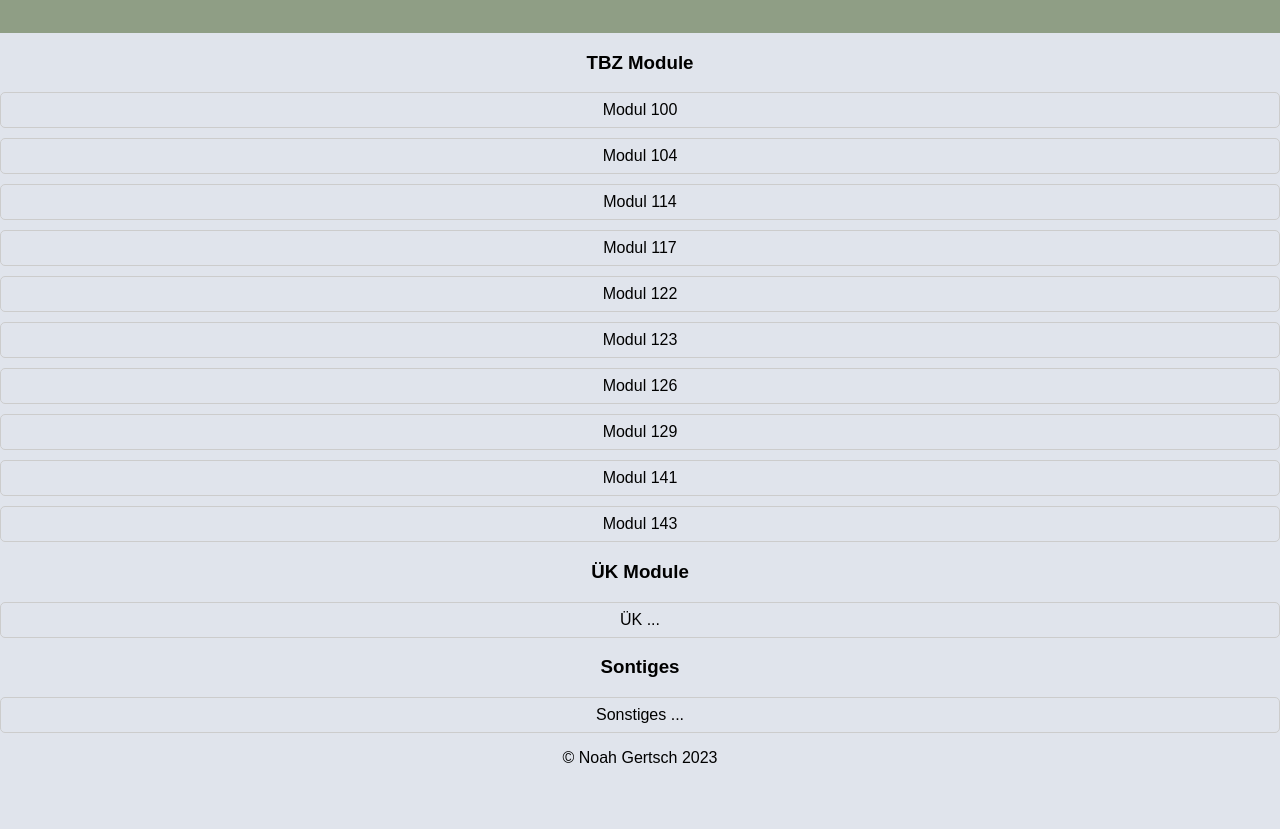
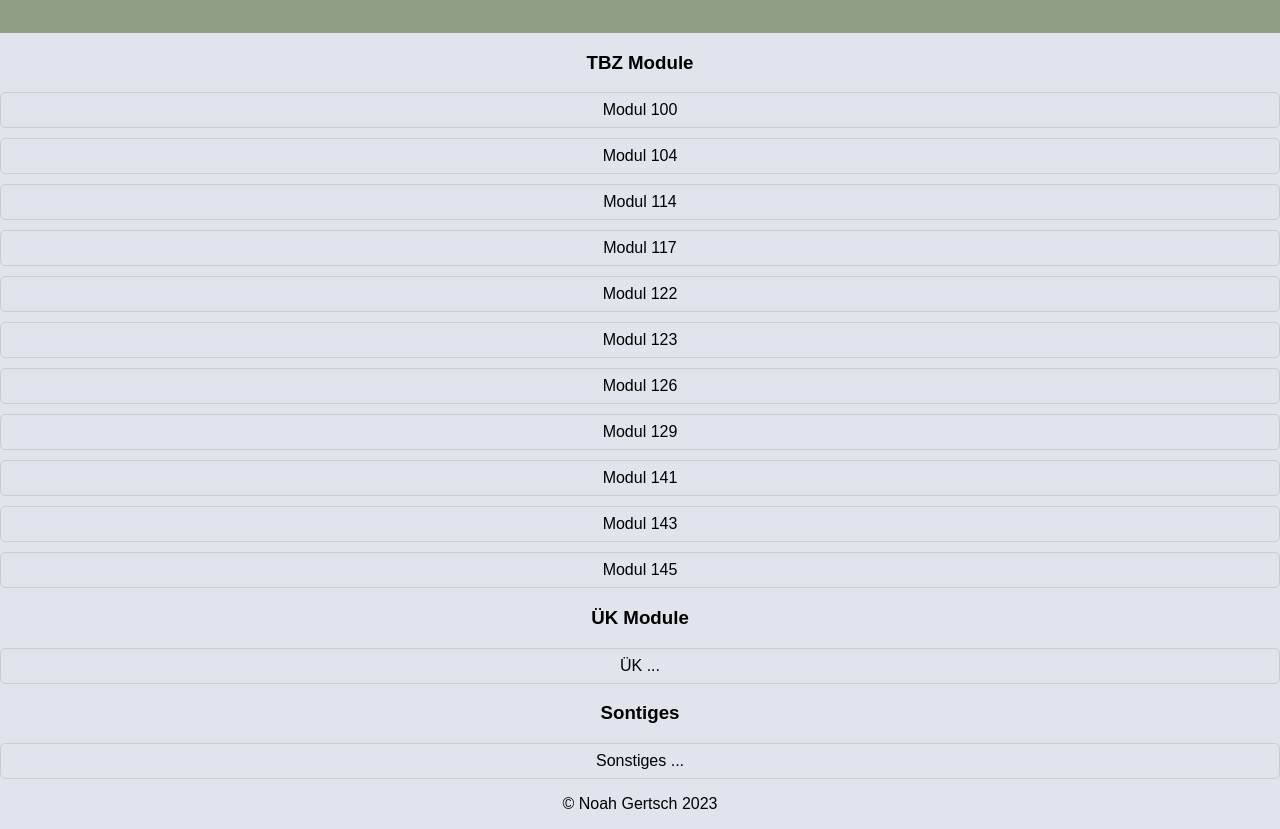
Before and after one commit to NG0O/it.mazepin.ch, a plain HTML site: page index.html in a window 1280 px wide. Shown: the part 121-950 px from the top of the page. Before the commit the page ends 904 px from the top, so only its background shows below. Drawn offline with Linux system fonts and the light colour scheme.

Commit message:
Update index.html

```diff
--- a/index.html
+++ b/index.html
@@ -26,6 +26,7 @@
       <li><a href="/Modul/129/index.html">Modul 129</a></li>
       <li><a href="/Modul/141/index.html">Modul 141</a></li>
       <li><a href="/Modul/143/index.html">Modul 143</a></li>
+      <li><a href="/Modul/145/index.html">Modul 145</a></li>
     </ul>
   </nav>
 
```
